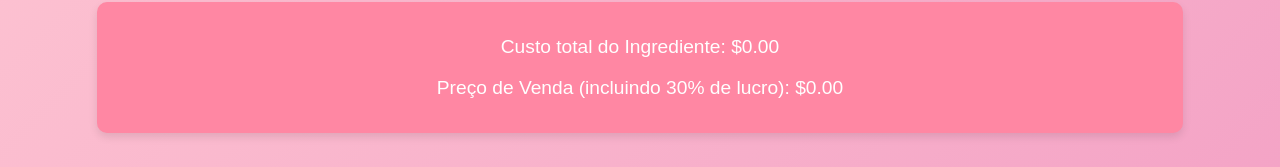
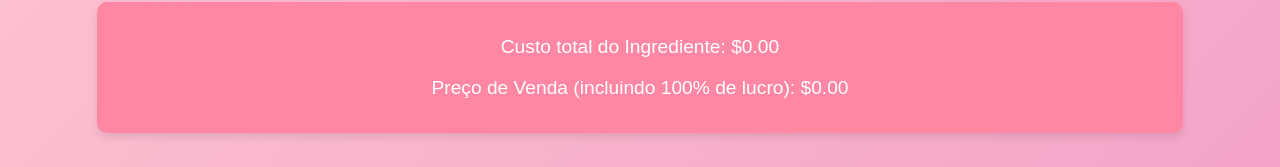
Before and after one commit to danielmorais1993/deliciasDaRe, a React (Create React App) app: page / in a window 1280 px wide. Shown: the part 495-662 px from the top of the page. Built offline with nearby package versions, Linux system fonts and the light colour scheme.

Commit message:
Update website

```diff
--- a/src/App.js
+++ b/src/App.js
@@ -125,7 +125,7 @@ function App() {
 
       <div className="result">
         <p>Custo total do Ingrediente: ${calculateTotalCost().toFixed(2)}</p>
-        <p>Preço de Venda (incluindo 30% de lucro): ${calculateSellingPrice().toFixed(2)}</p>
+        <p>Preço de Venda (incluindo 100% de lucro): ${calculateSellingPrice().toFixed(2)}</p>
       </div>
 
       <div className="cakes-list">
```
